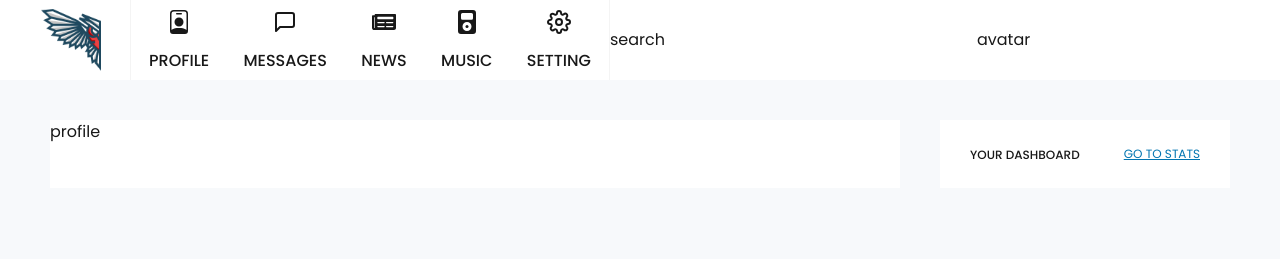
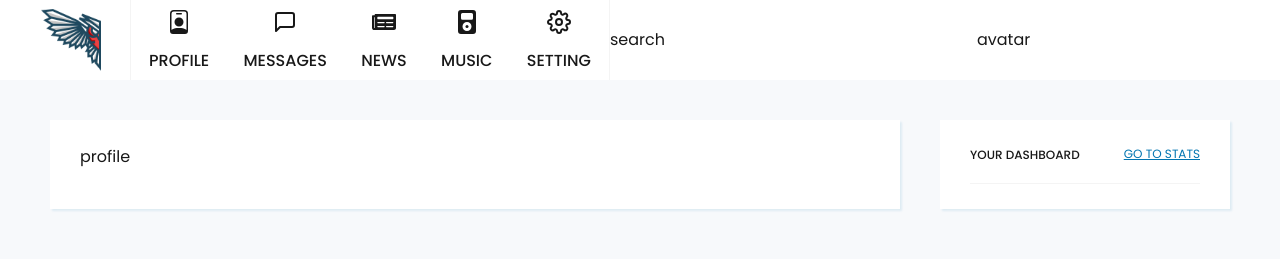
Before and after one commit to MillionerMIN/net-social, a React (Create React App) app: page / in a window 1280 px wide. Shown: the top 259 px of the page. Built offline with nearby package versions, Linux system fonts and the light colour scheme.

Commit message:
added component Layout grid wrapper

```diff
--- /dev/null
+++ b/src/components/layout /Layout.tsx
@@ -0,0 +1,14 @@
+import './layout.scss';
+
+import { ReactNode } from 'react';
+
+type LayoutPropsType = {
+  children: ReactNode;
+};
+
+const Layout = (props: LayoutPropsType) => {
+  const { children } = props;
+  return <div className='layout'>{children}</div>;
+};
+
+export default Layout;
--- /dev/null
+++ b/src/components/layout /layout.scss
@@ -0,0 +1,5 @@
+.layout {
+  display: grid;
+  grid-template-columns: minmax(320px, 850px) minmax(290px, 290px);
+  gap: 40px;
+}
--- a/src/components/sidebar/sidebar.scss
+++ b/src/components/sidebar/sidebar.scss
@@ -1,5 +1,6 @@
 .sidebar {
   background-color: var(--background-sidebar);
+  box-shadow: 2px 2px 2px var(--box-shadow);
 }
 
 .sidebar-pd {
@@ -11,6 +12,7 @@
   flex-direction: row;
   justify-content: space-between;
   align-items: center;
+  border-bottom: 1px solid var(--border);
 }
 
 .sidebar--title {
@@ -18,6 +20,7 @@
   font-size: 0.75rem;
   line-height: 11px;
   text-transform: uppercase;
+  margin-bottom: 1.25rem;
 }
 
 .sidebar--link {
@@ -25,6 +28,7 @@
   color: var(--link-text);
   text-decoration: underline;
   text-transform: uppercase;
+  margin-bottom: 1.25rem;
 }
 
 .sidebar--link:hover {
--- a/src/index.scss
+++ b/src/index.scss
@@ -10,10 +10,11 @@ body[data-theme='light'] {
   --background: #F7F9FB;
   --background-main: #FFFFFF;
   --text-primary: #181818;
-  --text-secondary: #0275B1;
+  --text-secondary: #0275b1;
   --border: #F4F4F4;
   --background-sidebar: #FFF;
   --link-text: #0275B1;
+  --box-shadow: rgba(2, 117, 177, 0.1);
 }
 
 body[data-theme='dark'] {
@@ -24,6 +25,7 @@ body[data-theme='dark'] {
   --border: #F4F4F4;
   --background-sidebar: #03679c;
   --link-text: #FFFFFF;
+  --box-shadow: rgba(252, 252, 252, 0.1);
 }
 
 * {
--- a/src/pages/profile/Profile.tsx
+++ b/src/pages/profile/Profile.tsx
@@ -1,12 +1,15 @@
 import './profile.scss';
 
+import Layout from '../../components/layout /Layout';
 import Sidebar from '../../components/sidebar/Sidebar';
 
 const Profile = () => {
   return (
     <div className='profile'>
-      <div className='profile--bg'>profile</div>
-      <Sidebar/>
+      <Layout>
+        <div className='profile--bg profile-pd'>profile</div>
+        <Sidebar />
+      </Layout>
     </div>
   );
 };
--- a/src/pages/profile/profile.scss
+++ b/src/pages/profile/profile.scss
@@ -1,11 +1,10 @@
-.profile {
-  display: grid;
-  grid-template-columns: minmax(320px, 850px) minmax(290px, 290px);
-  gap: 40px;
+.profile-pd {
+  padding: 25px 30px;
 }
 
 .profile--bg {
   background-color: #FFF;
+  box-shadow: 2px 2px 2px var(--box-shadow);
 }
 
 .profile--bg-pd {
```
